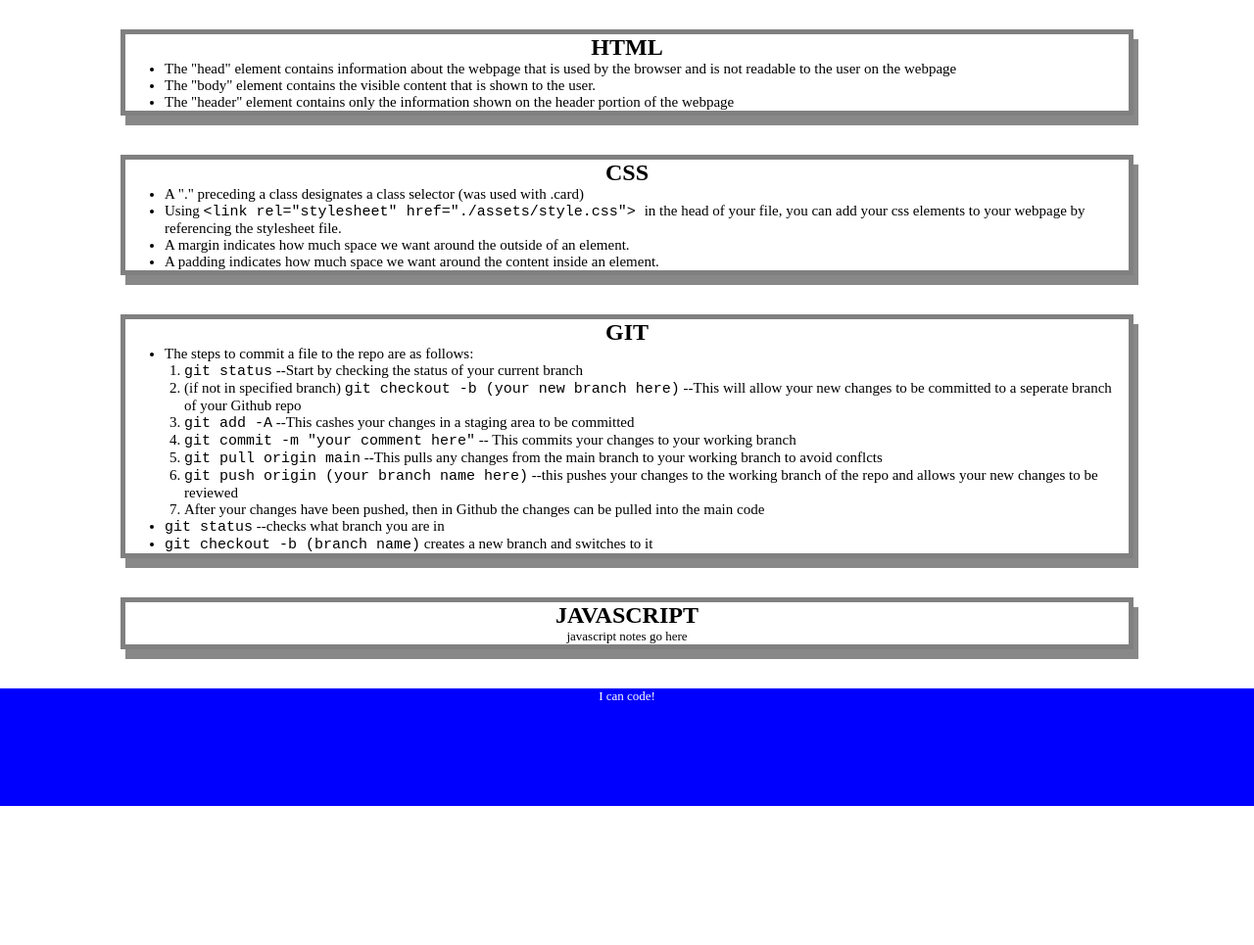
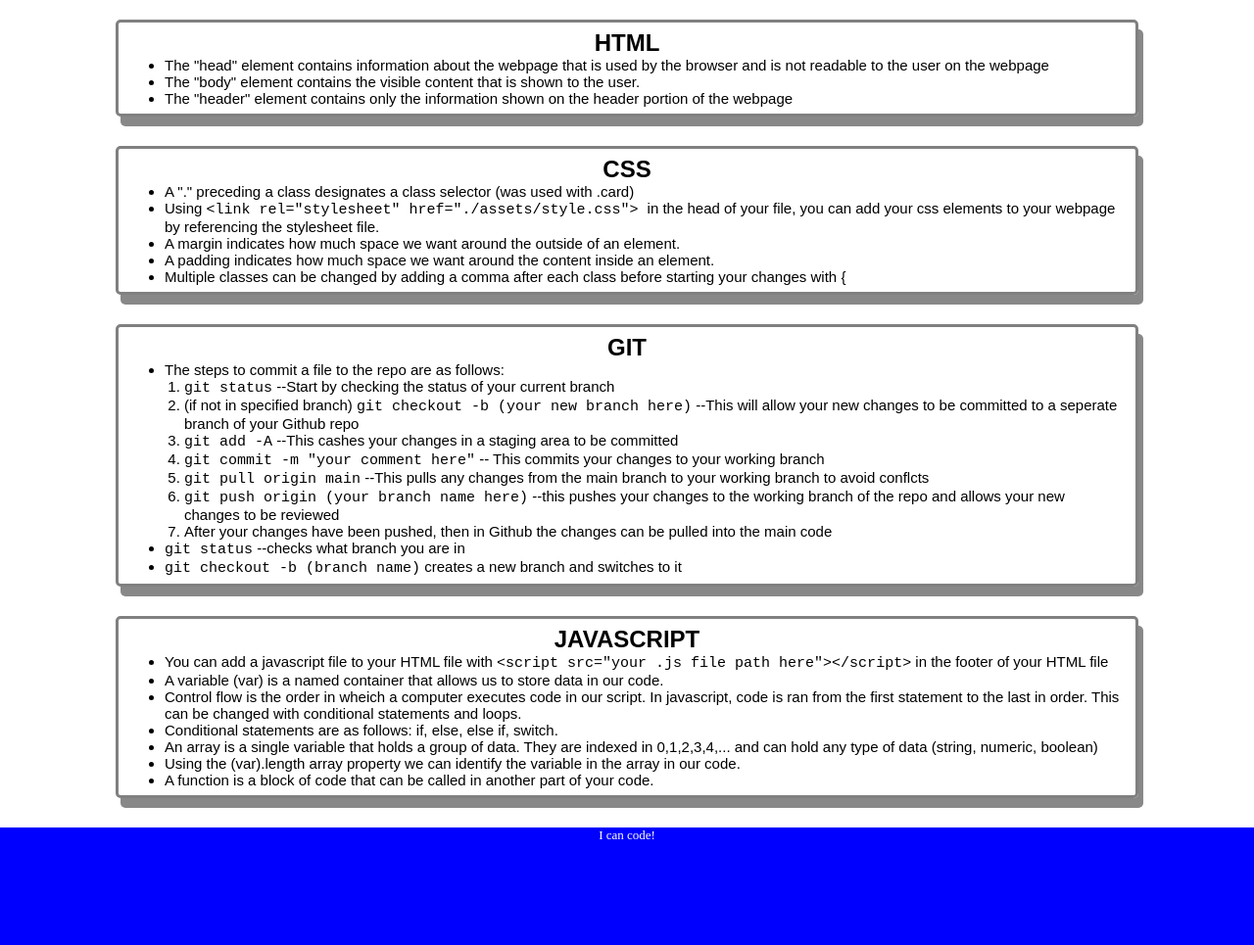
Before and after one commit to bpmcdonell/Prework-Study-Guide, a plain HTML site: page index.html in a window 1280 px wide. Shown: the part 130-1095 px from the top of the page at 98% size. Before the commit the page ends 953 px from the top, so only its background shows below. Drawn offline with Linux system fonts and the light colour scheme.

Commit message:
changed some css and added items to guide(html)

```diff
--- a/assets/style.css
+++ b/assets/style.css
@@ -1,6 +1,7 @@
 * {
     margin: 0;
     padding: 0;
+    /*  */
 }
 
 header,
@@ -9,10 +10,12 @@ footer {
     height: 120px;
     background-color: blue;
     color: white;
+
     }
 
 h1,
-h2 {
+h2,
+h3 {
     text-align: center;
 }
 
@@ -40,7 +43,10 @@ p {
 }
 .card {
     width: 80%;
-    margin: 40px auto;
-    border: 5px solid grey;
+    margin: 30px auto;
+    border-radius: 5px;
+    padding: 7px;
+    border: 3px solid grey;
     box-shadow: 5px 10px #888888;
+    font-family: Arial, Helvetica, sans-serif;
 }
--- a/index.html
+++ b/index.html
@@ -15,7 +15,7 @@
         src="./assets/bowtie-cat.png"
         alt="Profile image of cat wearing a bow tie."
       />
-      <h2>✨ Open the Console to See What's Happening ✨</h2>
+      <h3>✨ Open the Console to See What's Happening ✨</h3>
     </header>
 
     <main>
@@ -38,6 +38,7 @@
               <li>Using <code> &ltlink rel="stylesheet" href="./assets/style.css"&gt </code> in the head of your file, you can add your css elements to your webpage by referencing the stylesheet file.</li>
               <li>A margin indicates how much space we want around the outside of an element.</li>
               <li>A padding indicates how much space we want around the content inside an element.</li>
+              <li>Multiple classes can be changed by adding a comma after each class before starting your changes with {</li>
             </ul>
 
         </section>
@@ -64,8 +65,15 @@
 
         <section class="card" id="javascript section">
             <h2>JAVASCRIPT</h2>
-            <p>javascript notes go here</p>
-
+              <ul>
+                <li>You can add a javascript file to your HTML file with <code>&ltscript src="your .js file path here"&gt&lt/script&gt</code> in the footer of your HTML file</li>
+                <li>A variable (var) is a named container that allows us to store data in our code.</li>
+                <li>Control flow is the order in wheich a computer executes code in our script. In javascript, code is ran from the first statement to the last in order. This can be changed with conditional statements and loops.</li>
+                <li>Conditional statements are as follows: if, else, else if, switch.</li>
+                <li>An array is a single variable that holds a group of data. They are indexed in 0,1,2,3,4,... and can hold any type of data (string, numeric, boolean) </li>
+                <li>Using the (var).length array property we can identify the variable in the array in our code.</li>
+                <li>A function is a block of code that can be called in another part of your code.</li>
+              </ul>
         </section>
 
     </main>
```
